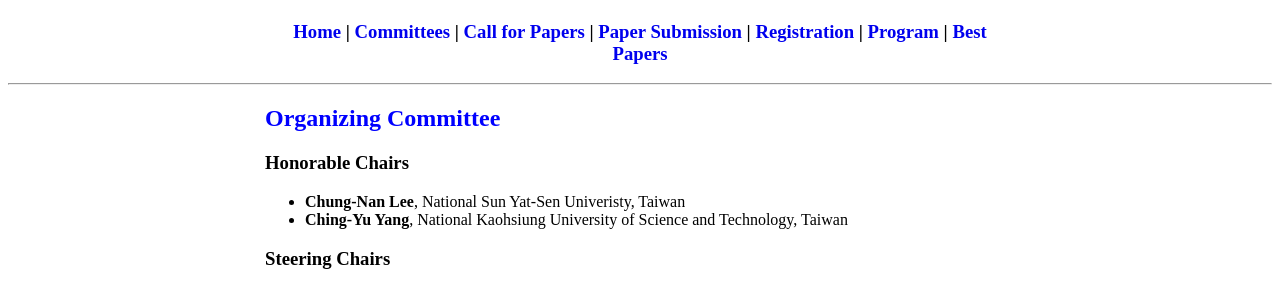
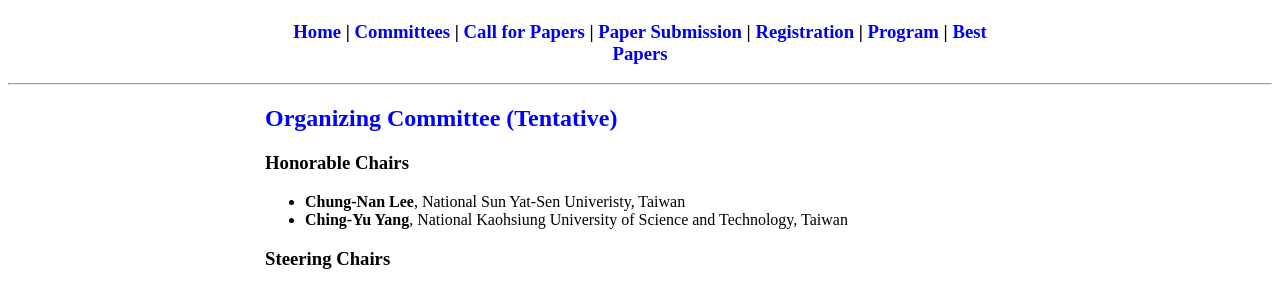
Before and after one commit to icea-conf/2023, a Jekyll site: the page built from committee/index.html, in a window 1280 px wide. Shown: the part 138-426 px from the top of the page. Built offline with Jekyll 4.4.1, drawn with Linux system fonts in a browser that asks for light colours.

Commit message:
Update index.html

```diff
--- a/committee/index.html
+++ b/committee/index.html
@@ -5,7 +5,7 @@ title: ACM ICEA 2023
 <div class="container">
 	<div class="content">
 		<div>
-			<h2 style="color:#0000FF">Organizing Committee</h2>
+			<h2 style="color:#0000FF">Organizing Committee (Tentative)</h2>
 				<h3>Honorable Chairs</h3>
 				<ul>
 					<li><b>Chung-Nan Lee</b>, National Sun Yat-Sen Univeristy, Taiwan</li>
```
